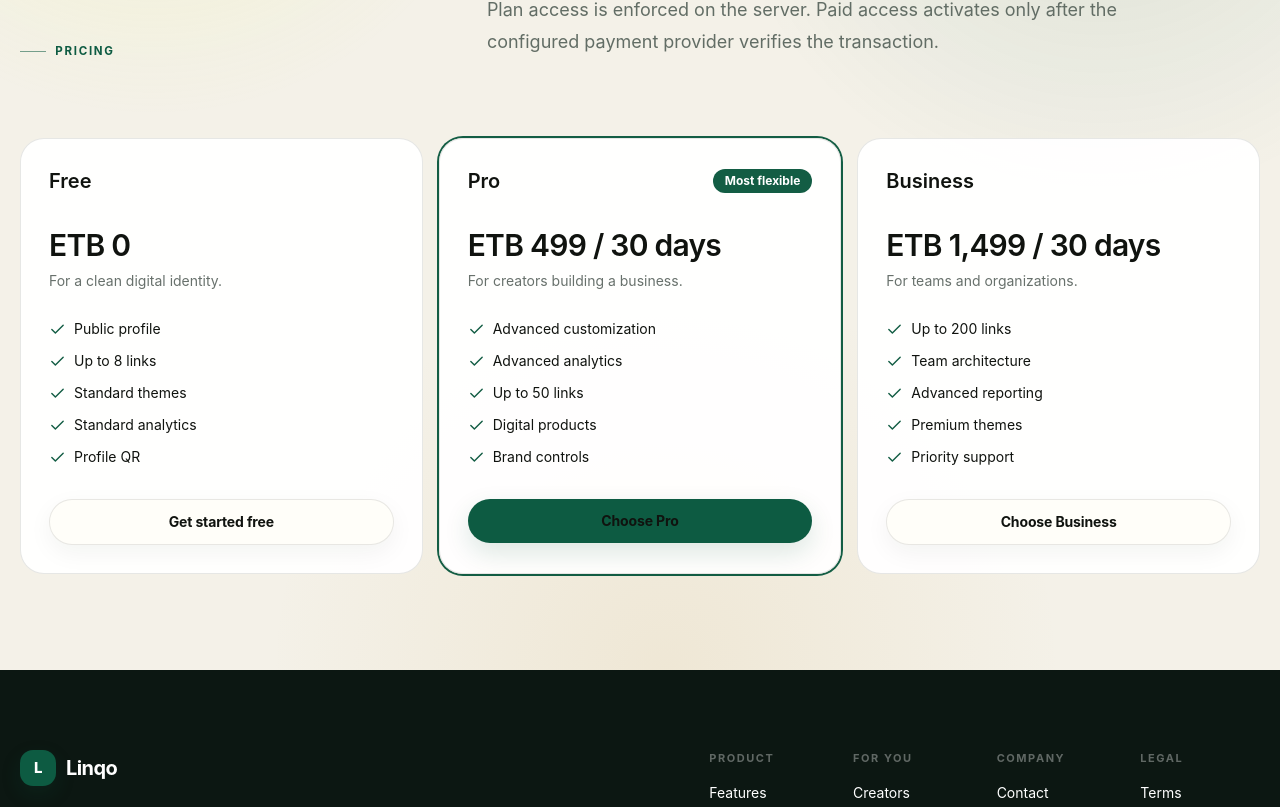
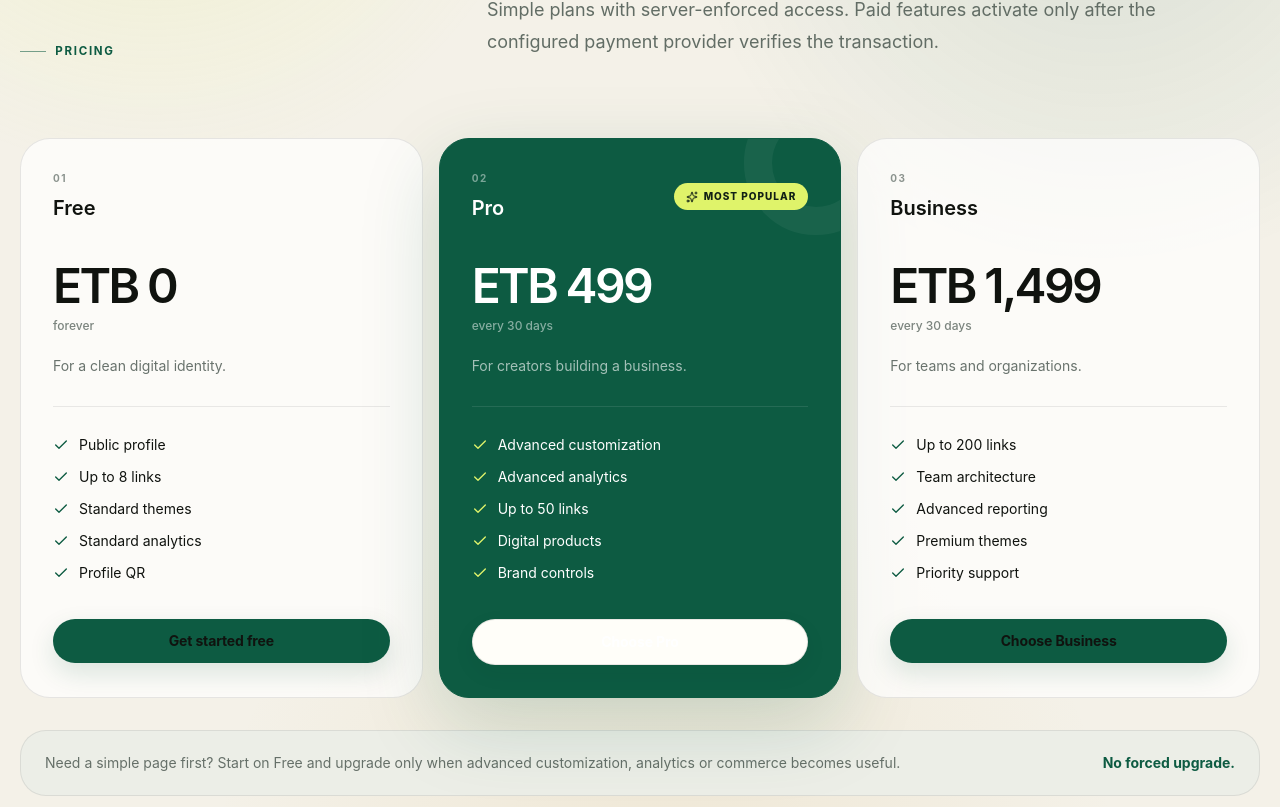
Before and after one commit to Mahiruni/ethiopiancreatorsplatform, a Next.js app: page /pricing in a window 1280 px wide. Shown: the part 453-1260 px from the top of the page. Built offline with nearby package versions, Linux system fonts and the light colour scheme; no server answers.

Commit message:
feat: redesign premium pricing presentation

```diff
--- a/src/app/pricing/page.tsx
+++ b/src/app/pricing/page.tsx
@@ -1,21 +1,32 @@
-import { Check } from "lucide-react";
+import { Check, Sparkles } from "lucide-react";
 import { MarketingPage } from "@/components/marketing/page-shell";
 import { ButtonLink } from "@/components/ui/button";
 
 const plans = [
-  { name: "Free", price: "ETB 0", desc: "For a clean digital identity.", features: ["Public profile", "Up to 8 links", "Standard themes", "Standard analytics", "Profile QR"] },
-  { name: "Pro", price: "ETB 499 / 30 days", desc: "For creators building a business.", features: ["Advanced customization", "Advanced analytics", "Up to 50 links", "Digital products", "Brand controls"], featured: true },
-  { name: "Business", price: "ETB 1,499 / 30 days", desc: "For teams and organizations.", features: ["Up to 200 links", "Team architecture", "Advanced reporting", "Premium themes", "Priority support"] },
+  { name: "Free", price: "ETB 0", cadence:"forever", desc: "For a clean digital identity.", features: ["Public profile", "Up to 8 links", "Standard themes", "Standard analytics", "Profile QR"] },
+  { name: "Pro", price: "ETB 499", cadence:"every 30 days", desc: "For creators building a business.", features: ["Advanced customization", "Advanced analytics", "Up to 50 links", "Digital products", "Brand controls"], featured: true },
+  { name: "Business", price: "ETB 1,499", cadence:"every 30 days", desc: "For teams and organizations.", features: ["Up to 200 links", "Team architecture", "Advanced reporting", "Premium themes", "Priority support"] },
 ];
 
 export default function Pricing() {
-  return <MarketingPage eyebrow="Pricing" title="Start free. Upgrade when Linqo earns its place." intro="Plan access is enforced on the server. Paid access activates only after the configured payment provider verifies the transaction.">
-    <div className="grid gap-4 lg:grid-cols-3">{plans.map((p) => <article key={p.name} className={`card p-7 ${p.featured ? "ring-2 ring-[#135d44]" : ""}`}>
-      <div className="flex items-center justify-between"><h2 className="text-xl font-semibold">{p.name}</h2>{p.featured && <span className="rounded-full bg-[#135d44] px-3 py-1 text-xs font-bold text-white">Most flexible</span>}</div>
-      <div className="mt-8 text-3xl font-semibold tracking-tight">{p.price}</div>
-      <p className="mt-2 text-sm text-[#68716c]">{p.desc}</p>
-      <ul className="mt-7 space-y-3 text-sm">{p.features.map((f) => <li className="flex gap-2" key={f}><Check size={17} className="mt-0.5 text-[#135d44]" />{f}</li>)}</ul>
-      <ButtonLink href={p.name === "Free" ? "/signup" : "/login?next=/dashboard/payments"} className="mt-8 w-full" variant={p.featured ? "primary" : "secondary"}>{p.name === "Free" ? "Get started free" : `Choose ${p.name}`}</ButtonLink>
-    </article>)}</div>
+  return <MarketingPage eyebrow="Pricing" title="Start free. Upgrade when Linqo earns its place." intro="Simple plans with server-enforced access. Paid features activate only after the configured payment provider verifies the transaction.">
+    <div className="grid gap-4 lg:grid-cols-3">
+      {plans.map((p,index) => <article key={p.name} className={`relative overflow-hidden rounded-[30px] border p-7 sm:p-8 ${p.featured ? "border-[#0d5b42] bg-[#0d5b42] text-white shadow-[0_26px_80px_rgba(13,91,66,.18)]" : "border-black/[.09] bg-white/70"}`}>
+        {p.featured && <div className="absolute right-0 top-0 size-36 translate-x-12 -translate-y-12 rounded-full border-[28px] border-white/[.05]"/>}
+        <div className="relative flex items-center justify-between gap-4">
+          <div><div className={`text-[10px] font-bold uppercase tracking-[.15em] ${p.featured?"text-white/45":"text-[#8b938e]"}`}>0{index+1}</div><h2 className="mt-2 text-xl font-semibold">{p.name}</h2></div>
+          {p.featured && <span className="inline-flex items-center gap-1.5 rounded-full bg-[#dff36a] px-3 py-1.5 text-[10px] font-extrabold uppercase tracking-[.1em] text-[#112015]"><Sparkles size={12}/>Most popular</span>}
+        </div>
+
+        <div className="relative mt-10"><div className="text-4xl font-semibold tracking-[-.055em] sm:text-5xl">{p.price}</div><div className={`mt-2 text-xs font-medium ${p.featured?"text-white/50":"text-[#7b847e]"}`}>{p.cadence}</div></div>
+        <p className={`relative mt-5 text-sm leading-6 ${p.featured?"text-white/62":"text-[#69736d]"}`}>{p.desc}</p>
+
+        <div className={`relative my-7 h-px ${p.featured?"bg-white/10":"bg-black/[.08]"}`}/>
+        <ul className="relative space-y-3 text-sm">{p.features.map((f) => <li className="flex gap-2.5" key={f}><Check size={16} className={`mt-0.5 shrink-0 ${p.featured?"text-[#dff36a]":"text-[#0d5b42]"}`} />{f}</li>)}</ul>
+        <ButtonLink href={p.name === "Free" ? "/signup" : "/login?next=/dashboard/payments"} className="relative mt-9 w-full" variant={p.featured ? "secondary" : "primary"}>{p.name === "Free" ? "Get started free" : `Choose ${p.name}`}</ButtonLink>
+      </article>)}
+    </div>
+
+    <div className="mt-8 rounded-[26px] border border-black/[.08] bg-[#eceee7] px-6 py-5 text-sm leading-6 text-[#667069] sm:flex sm:items-center sm:justify-between sm:gap-8"><span>Need a simple page first? Start on Free and upgrade only when advanced customization, analytics or commerce becomes useful.</span><span className="mt-3 block shrink-0 font-bold text-[#0d5b42] sm:mt-0">No forced upgrade.</span></div>
   </MarketingPage>;
 }
```
